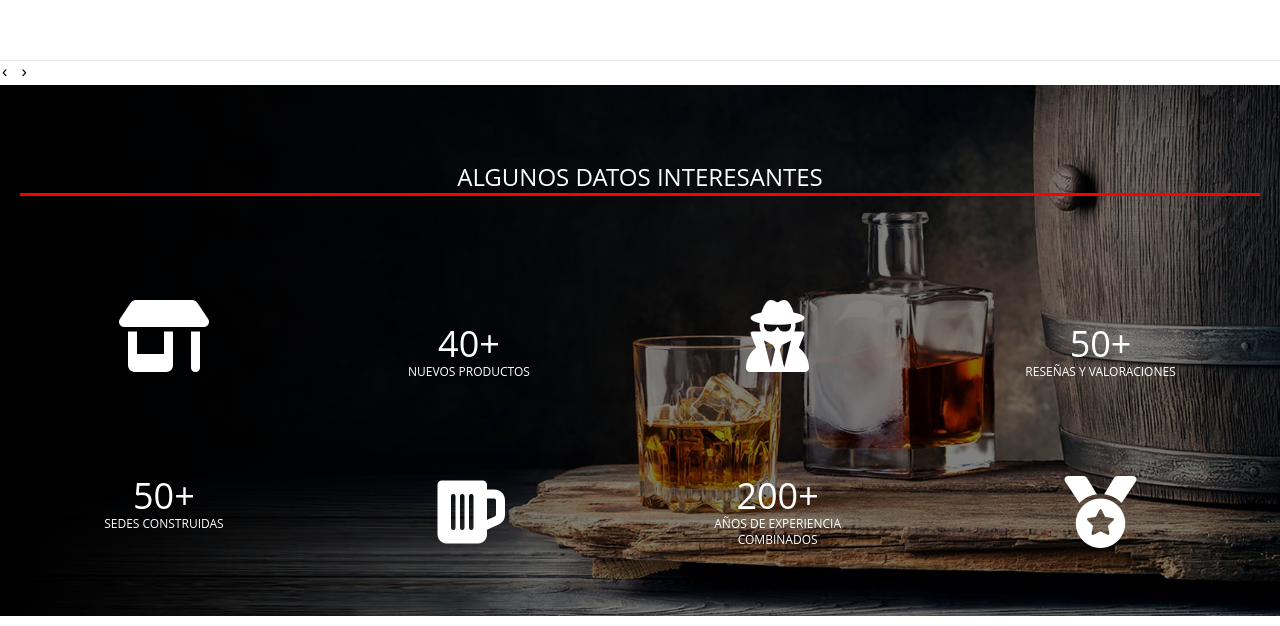
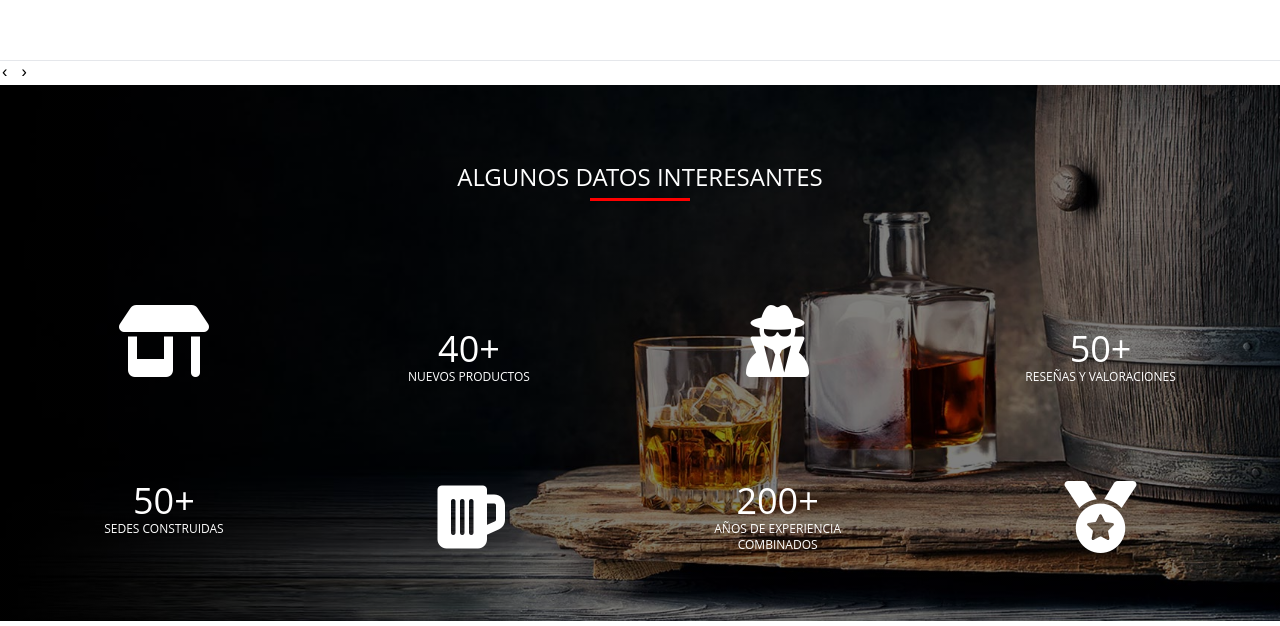
Before and after one commit to Juxnjo/LiquorStore, a plain HTML site: page index.html in a window 1280 px wide. Shown: the part 8324-8950 px from the top of the page. Drawn offline with nearby package versions, Linux system fonts and the light colour scheme; files whose address does not match are found by name.

Commit message:
seccion de estadistica 2

```diff
--- a/css/index.css
+++ b/css/index.css
@@ -210,6 +210,8 @@ body{
   text-transform: uppercase;
   border-bottom: solid white 5px;
 }
-.titulo-estadisticas h2{
+.raya{
+  margin-top: 5px;
+  width: 100px;
   border-bottom: solid red ;
 }
--- a/index.html
+++ b/index.html
@@ -324,8 +324,10 @@
     <div class="estadisticas w-full p-5 ">
 
         <!-- titulo -->
-        <div class="titulo-estadisticas text-white text-center text-2xl py-14">
+        <div class="titulo-estadisticas text-white text-center text-2xl py-14 flex
+        flex-col items-center">
             <h2>Algunos datos interesantes</h2>
+            <div class="raya"></div>
         </div>
 
         <!-- iconos y contenidos -->
```
